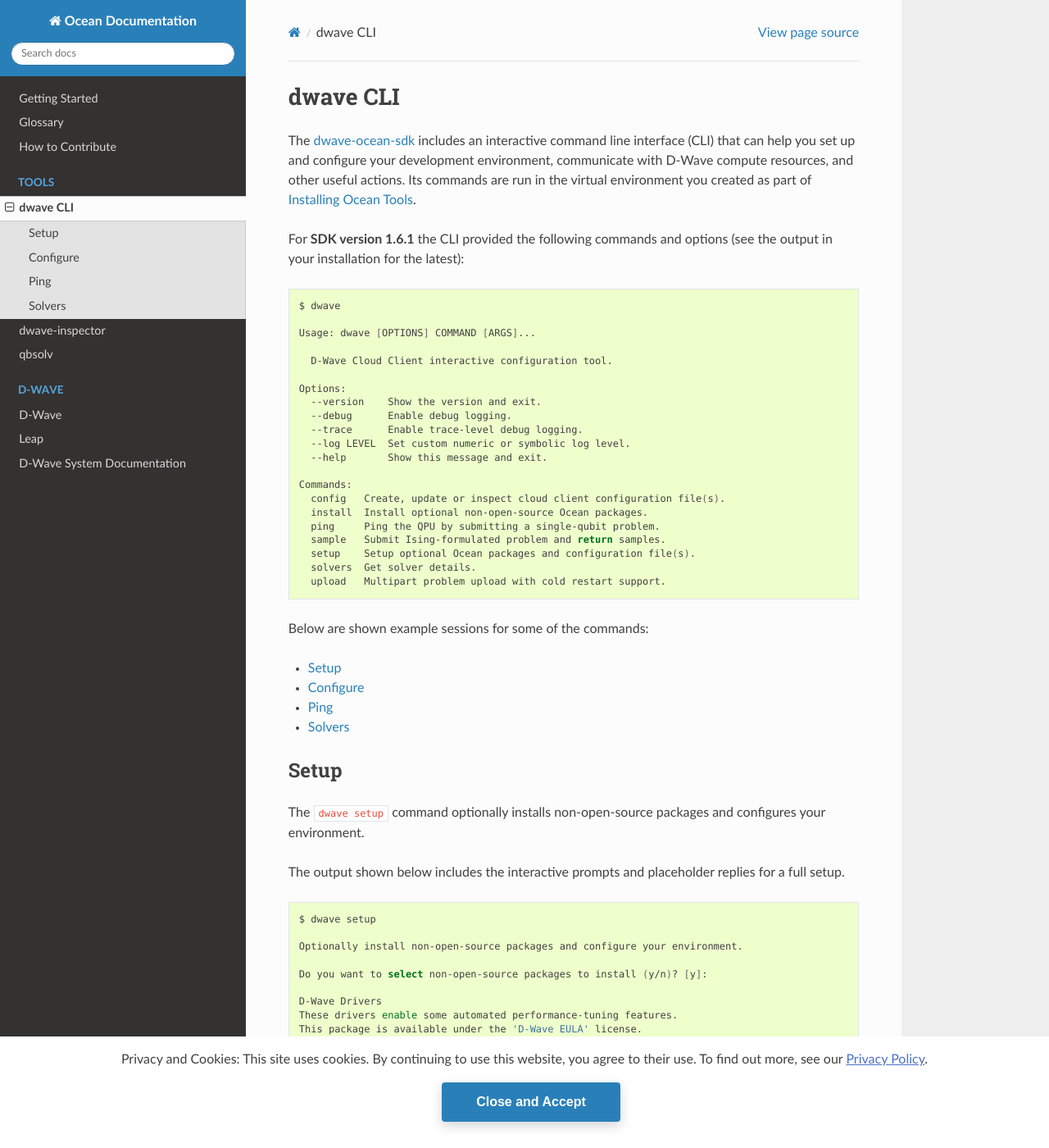
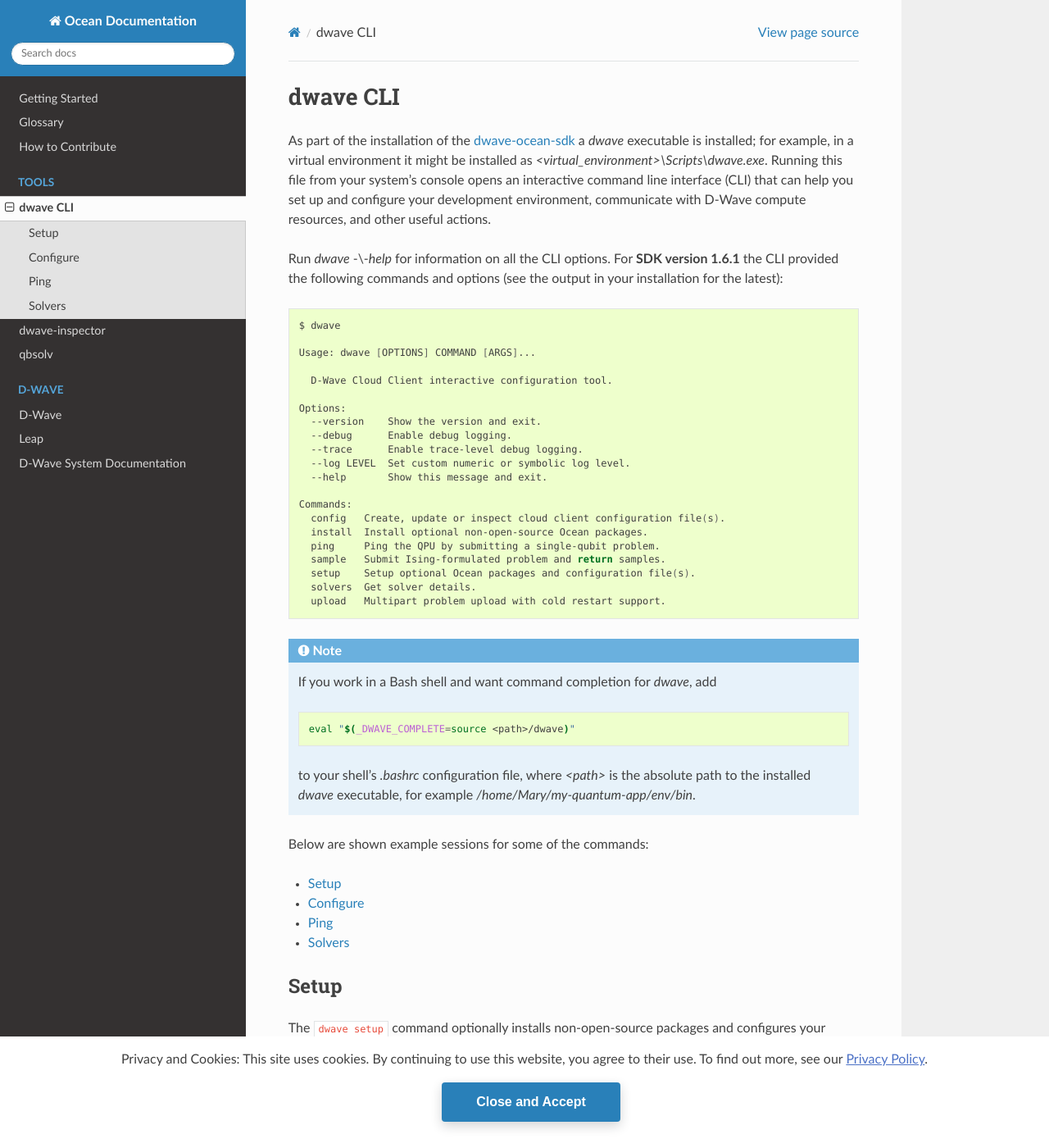
Before and after one commit to dwavesystems/dwave-ocean-sdk, a Sphinx documentation site: the page built from docs/docs_cli.rst, in a window 1280 px wide and 1400 px high. Shown: the whole window at 82% size. Built offline with Sphinx 7.4.7 and the Read the Docs theme 2.0.0, drawn with Linux system fonts in a browser that asks for light colours; pages that are not in the unit, such as notebooks, are missing from menus; the version number could not be read and is left out.

Commit message:
Add command completion

```diff
--- a/docs/docs_cli.rst
+++ b/docs/docs_cli.rst
@@ -4,13 +4,16 @@
 dwave CLI
 =========
 
-The `dwave-ocean-sdk <https://github.com/dwavesystems/dwave-ocean-sdk>`_
-includes an interactive command line interface (CLI) that can help
-you set up and configure your development environment, communicate with
-D-Wave compute resources, and other useful actions. Its commands are
-run in the virtual environment you created as part of :ref:`install`.
+As part of the installation of the
+`dwave-ocean-sdk <https://github.com/dwavesystems/dwave-ocean-sdk>`_
+a `dwave` executable is installed; for example, in a virtual environment it might
+be installed as `<virtual_environment>\\Scripts\\dwave.exe`. Running this file from
+your system's console opens an interactive command line interface (CLI) that can
+help you set up and configure your development environment, communicate with
+D-Wave compute resources, and other useful actions.
 
-For **SDK version 1.6.1** the CLI provided the following commands and options
+Run *dwave* -\\-\ *help* for information on all the CLI options. For **SDK
+version 1.6.1** the CLI provided the following commands and options
 (see the output in your installation for the latest):
 
 .. code-block:: bash
@@ -36,6 +39,15 @@
       setup    Setup optional Ocean packages and configuration file(s).
       solvers  Get solver details.
       upload   Multipart problem upload with cold restart support.
+
+.. note:: If you work in a Bash shell and want command completion for `dwave`, add
+
+          .. code-block:: bash
+
+             eval "$(_DWAVE_COMPLETE=source <path>/dwave)"
+
+          to your shell's `.bashrc` configuration file, where `<path>` is the absolute
+          path to the installed `dwave` executable, for example `/home/Mary/my-quantum-app/env/bin`.
 
 Below are shown example sessions for some of the commands:
 
```
